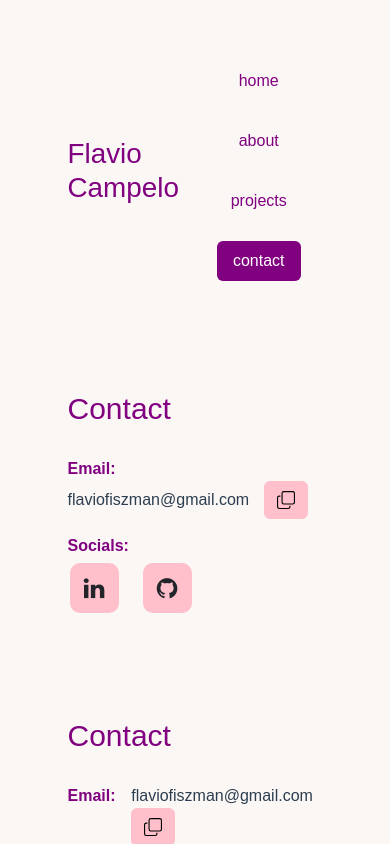
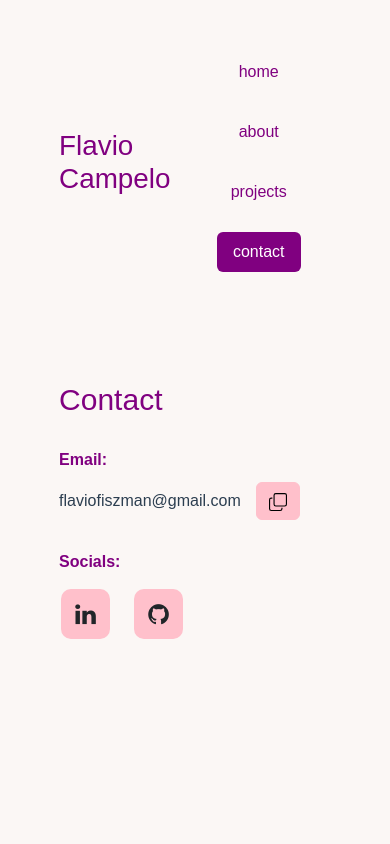
Before and after one commit to gitfla/portfolio, a Vue app: page / in a window 390 px wide. Both pictures are taken after a click on the tab "contact". Shown: the top 844 px of the page. Built offline with nearby package versions, Linux system fonts and the light colour scheme.

Commit message:
more padding

```diff
--- a/src/App.vue
+++ b/src/App.vue
@@ -37,7 +37,7 @@ export default {
 
 
   .myPadding {
-    padding: 6vh 8vh;
+    padding: 5vh 7vh;
   }
   @include media-breakpoint-between(sm, md) {
     .myPadding {
--- a/src/components/AboutTab.vue
+++ b/src/components/AboutTab.vue
@@ -1,13 +1,13 @@
 <template>
   <div class="aboutTab container-fluid">
     <div class="row">
-      <div class="col">
+      <div class="col col-12 col-md-6">
         <AboutExperience/>
         <div class="spacing"/>
         <AboutSkills/>
       </div>
-      <div class="col">
-        <AboutEducation/>
+      <div class="col col-12 col-md-6">
+        <AboutEducation class="padding-education"/>
         <div class="spacing"/>
         <AboutLanguages/>
       </div>
@@ -34,11 +34,29 @@ export default {
 </script>
 
 <!-- Add "scoped" attribute to limit CSS to this component only -->
-<style scoped>
-
+<style lang="scss" scoped>
+  @import "custom.scss";
   .col {
     padding-left: 0px;
+  }
 
+  .padding-col {
+    padding-left:70px;
+  }
+
+  .padding-education {
+    padding-top: 100px;
+  }
+  @include media-breakpoint-between(md, lg) {
+    .padding-education {
+      padding-top: 0px;
+    }
+  }
+
+  @include media-breakpoint-up(lg) {
+    .padding-education {
+      padding-top: 0px;
+    }
   }
 
   .first-row {
--- a/src/components/ContactTab.vue
+++ b/src/components/ContactTab.vue
@@ -11,7 +11,7 @@
         <strong class="text-primary">Email:</strong>
       </div>
 
-      <div class="d-flex mr-2 justify-content-start align-items-center extra-space">
+      <div class="d-flex mr-2 justify-content-start align-items-center extra-space extra-space-top">
         <div class="bd-highlight email-same-line">
           <div> {{email}}</div>
         </div>
@@ -26,43 +26,7 @@
       <div class="bd-highlight row-padding text-primary">
         <strong>Socials:</strong>
       </div>
-      <div class="bd-hightlight">
-        <span class="social-button">
-              <a href="https://www.linkedin.com/in/flavio-fiszman-2a39a7140" target="_blank" class="fa fa-linkedin"></a>
-            </span>
-            <span class="social-button">
-              <a href="https://github.com/gitfla" target="_blank" class="fa fa-github"></a>
-            </span>
-      </div>
-    </div>
-  </div>
-
-
-  <div style="margin-top:100px"/>
-  <div class="container-fluid">
-    <div class="row">
-      <h3 class="col col-auto text-primary tab-title">
-        Contact
-      </h3>
-    </div>
-    <div class="row spacing">
-      <div class="col col-md-2 col-3 text-primary">
-        <strong>Email:</strong>
-      </div>
-      <div class="col col-md-6 col-7">
-        {{email}}
-        <button type="button" class="btn btn-secondary" @click="copyToClipboard">
-              <svg xmlns="http://www.w3.org/2000/svg" width="18" height="18" fill="currentColor" class="bi bi-copy" viewBox="0 0 16 16">
-                <path fill-rule="evenodd" d="M4 2a2 2 0 0 1 2-2h8a2 2 0 0 1 2 2v8a2 2 0 0 1-2 2H6a2 2 0 0 1-2-2zm2-1a1 1 0 0 0-1 1v8a1 1 0 0 0 1 1h8a1 1 0 0 0 1-1V2a1 1 0 0 0-1-1zM2 5a1 1 0 0 0-1 1v8a1 1 0 0 0 1 1h8a1 1 0 0 0 1-1v-1h1v1a2 2 0 0 1-2 2H2a2 2 0 0 1-2-2V6a2 2 0 0 1 2-2h1v1z"/>
-              </svg>
-            </button>
-      </div>
-    </div>
-    <div class="row">
-      <div class="col col-md-2 col-3 text-primary">
-        <strong>Socials:</strong>
-      </div>
-      <div class="col col-4">
+      <div class="bd-hightlight extra-space-top">
         <span class="social-button">
               <a href="https://www.linkedin.com/in/flavio-fiszman-2a39a7140" target="_blank" class="fa fa-linkedin"></a>
             </span>
@@ -117,7 +81,22 @@ export default {
   }
 
   .line-padding {
-    padding-bottom:15px;
+    padding-bottom:30px;
+  }
+
+  .extra-space-top {
+    margin-top:10px;
+  }
+  @include media-breakpoint-between(sm, md) {
+    .extra-space-top {
+      margin-top:0px;
+    }
+  }
+
+  @include media-breakpoint-up(md) {
+    .extra-space-top {
+      margin-top:0px;
+    }
   }
 
   .extra-space {
--- a/src/components/ProjectsTab.vue
+++ b/src/components/ProjectsTab.vue
@@ -31,7 +31,7 @@ export default {
       [
         {
           id: 1,
-          name: "Flip to Shhh Digital Wellbeing",
+          name: "Flip to Shhh",
           brief: "Android feature that allows users to silence notifications when flipping the device face-down on a surface.",
           tags: ["android", "sensors", "google"]
         },
```
